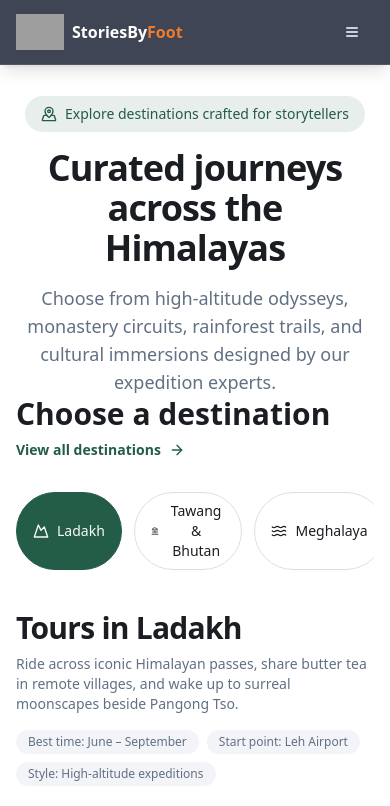
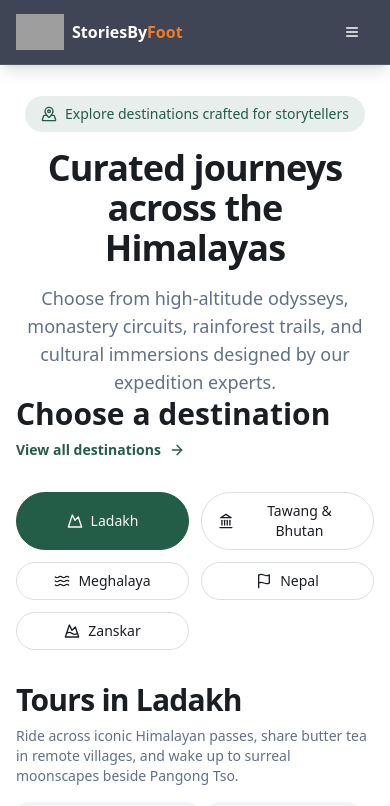
Before and after one commit to shivam13669/Storiesbyfoot-main--2-, a React (Vite) app: page /destinations in a window 390 px wide. Shown: the top 806 px of the page. Built offline with nearby package versions, Linux system fonts and the light colour scheme; grey boxes are pictures that could not be loaded.

Commit message:
Improve mobile layout for destination chips: grid on mobile, scroll row on larger screens; center and full-width buttons on mobile
cgen-eb2c737d27d944658a17a0f29a54b9c7

```diff
--- a/src/pages/Destinations.tsx
+++ b/src/pages/Destinations.tsx
@@ -46,7 +46,7 @@ const DestinationsPage = () => {
               <ArrowRight className="h-4 w-4" />
             </Link>
           </div>
-          <div className="mt-8 flex gap-3 overflow-x-auto pb-2">
+          <div className="mt-8 grid grid-cols-2 gap-3 sm:flex sm:gap-3 sm:overflow-x-auto sm:pb-2">
             {destinations.map((d) => {
               const Icon = destinationIconMap[d.icon];
               const active = d.slug === activeSlug;
@@ -54,8 +54,9 @@ const DestinationsPage = () => {
                 <button
                   key={d.slug}
                   onClick={() => setActiveSlug(d.slug)}
+                  aria-pressed={active}
                   className={[
-                    "inline-flex items-center gap-2 rounded-full border px-4 py-2 text-sm font-semibold transition-colors",
+                    "flex w-full items-center justify-center gap-2 rounded-full border px-4 py-2 text-sm font-semibold transition-colors text-center sm:w-auto",
                     active
                       ? "bg-primary text-primary-foreground border-primary"
                       : "bg-transparent text-foreground border-border hover:border-primary/50 hover:text-primary",
```
